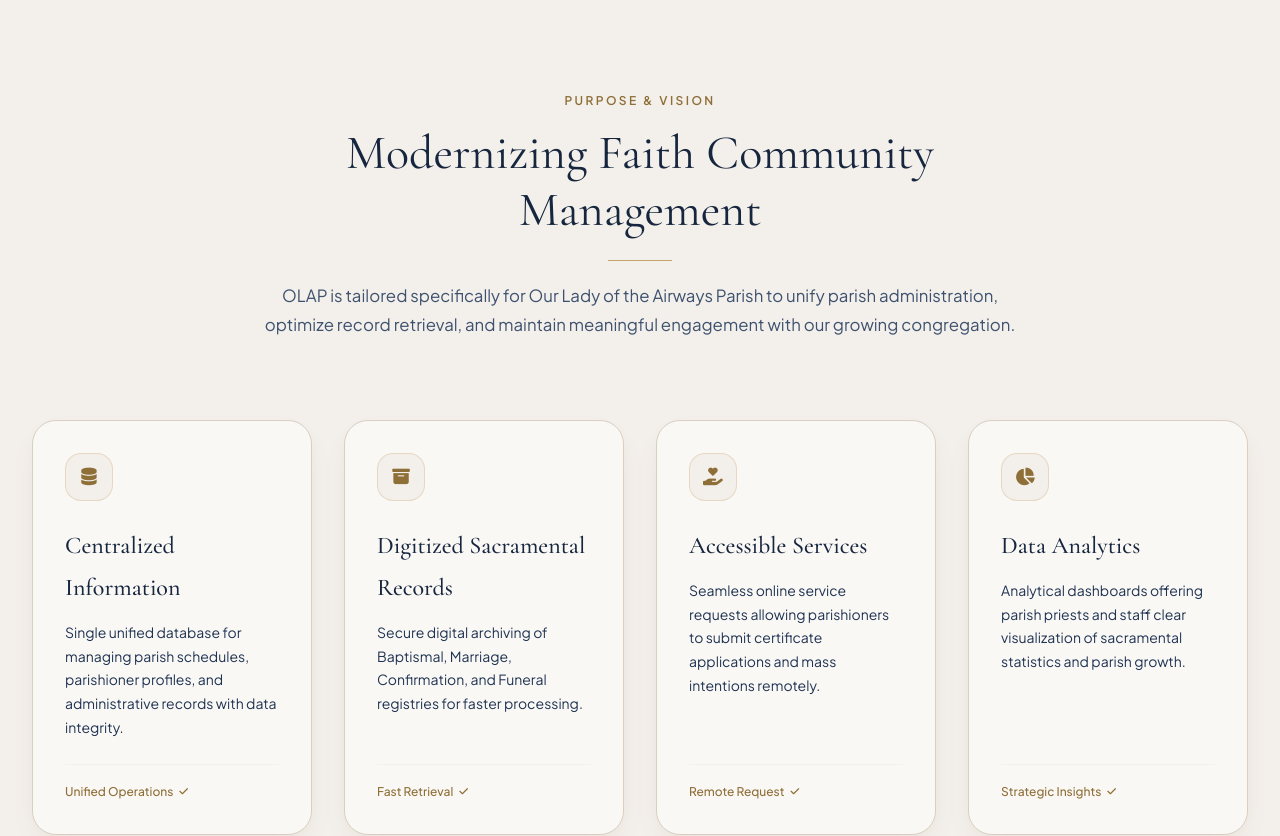
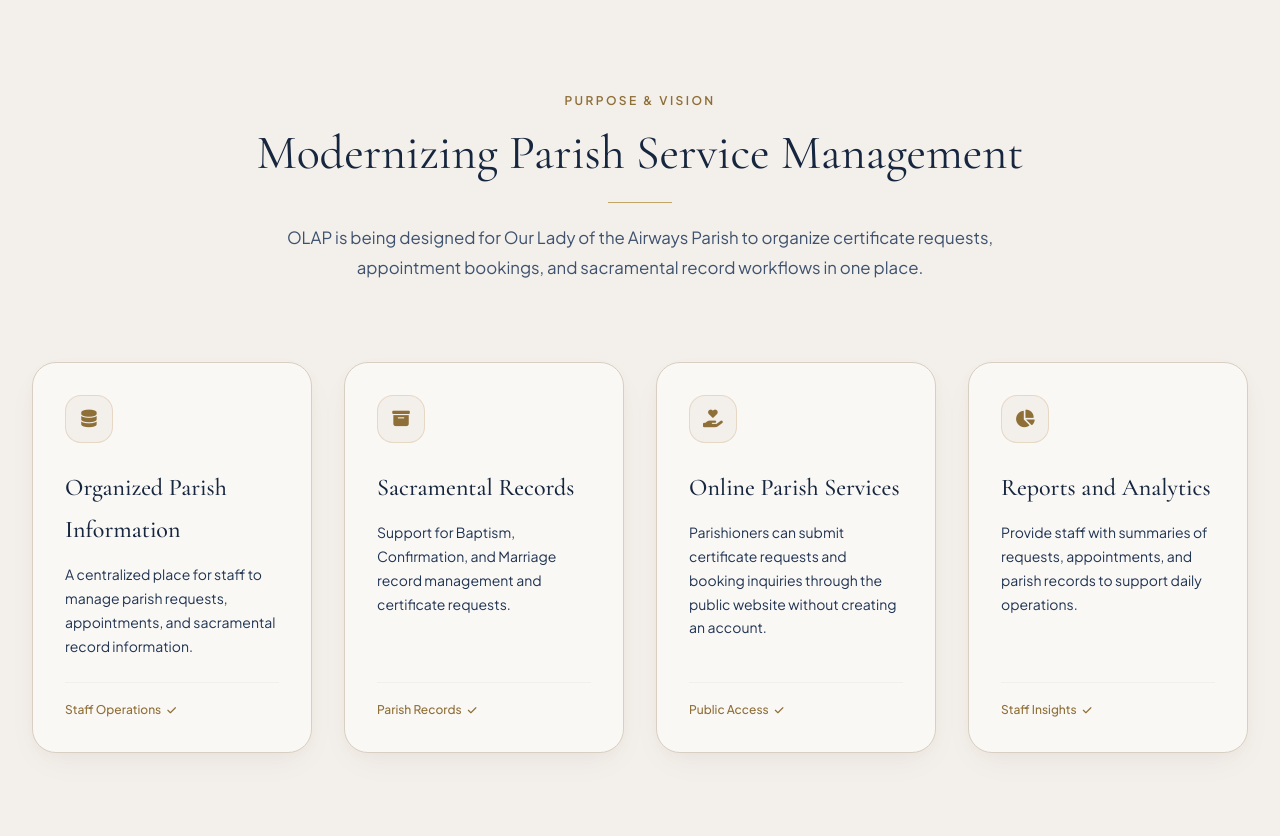
Before and after one commit to jamesCarl1204/OLAP, a React (Vite) app: page / in a window 1280 px wide. Shown: the part 940-1776 px from the top of the page. Built offline with nearby package versions, Linux system fonts and the light colour scheme.

Commit message:
copy: align about section with current parish scope

```diff
--- a/src/features/landing/components/About/About.jsx
+++ b/src/features/landing/components/About/About.jsx
@@ -1,10 +1,10 @@
 import styles from './About.module.css';
 
 const FEATURES = [
-  { icon: 'fa-database', title: 'Centralized Information', text: 'Single unified database for managing parish schedules, parishioner profiles, and administrative records with data integrity.', tag: 'Unified Operations' },
-  { icon: 'fa-box-archive', title: 'Digitized Sacramental Records', text: 'Secure digital archiving of Baptismal, Marriage, Confirmation, and Funeral registries for faster processing.', tag: 'Fast Retrieval' },
-  { icon: 'fa-hand-holding-heart', title: 'Accessible Services', text: 'Seamless online service requests allowing parishioners to submit certificate applications and mass intentions remotely.', tag: 'Remote Request' },
-  { icon: 'fa-chart-pie', title: 'Data Analytics', text: 'Analytical dashboards offering parish priests and staff clear visualization of sacramental statistics and parish growth.', tag: 'Strategic Insights' },
+  { icon: 'fa-database', title: 'Organized Parish Information', text: 'A centralized place for staff to manage parish requests, appointments, and sacramental record information.', tag: 'Staff Operations' },
+  { icon: 'fa-box-archive', title: 'Sacramental Records', text: 'Support for Baptism, Confirmation, and Marriage record management and certificate requests.', tag: 'Parish Records' },
+  { icon: 'fa-hand-holding-heart', title: 'Online Parish Services', text: 'Parishioners can submit certificate requests and booking inquiries through the public website without creating an account.', tag: 'Public Access' },
+  { icon: 'fa-chart-pie', title: 'Reports and Analytics', text: 'Provide staff with summaries of requests, appointments, and parish records to support daily operations.', tag: 'Staff Insights' },
 ];
 
 export default function About() {
@@ -13,9 +13,9 @@ export default function About() {
       <div className="container">
         <div className={styles.head}>
           <span className="eyebrow">Purpose &amp; Vision</span>
-          <h2>Modernizing Faith Community Management</h2>
+          <h2>Modernizing Parish Service Management</h2>
           <div className="divider" />
-          <p>OLAP is tailored specifically for Our Lady of the Airways Parish to unify parish administration, optimize record retrieval, and maintain meaningful engagement with our growing congregation.</p>
+          <p>OLAP is being designed for Our Lady of the Airways Parish to organize certificate requests, appointment bookings, and sacramental record workflows in one place.</p>
         </div>
 
         <div className={styles.grid}>
```
